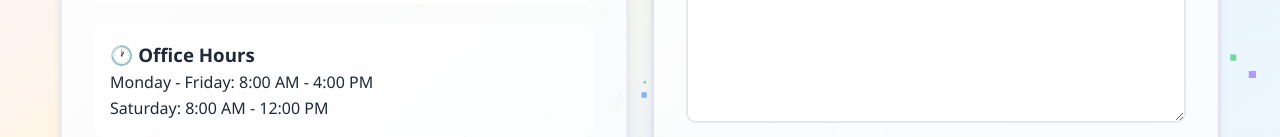
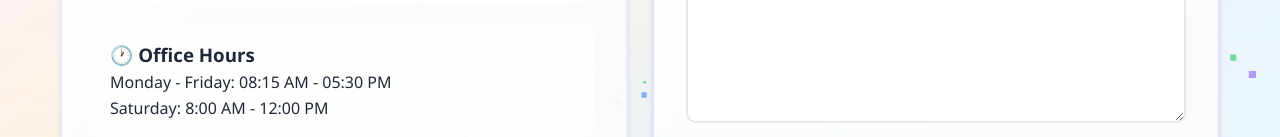
Before and after one commit to Nikhilsahani007/School-Website-Project, a React (Vite) app in the folder siddhartha-school/client/: page /contact in a window 1280 px wide. Shown: the part 659-796 px from the top of the page. Built offline with nearby package versions, Linux system fonts and the light colour scheme; the HTML template or start-up script is replaced by a standard one.

Commit message:
Update Contact timings

```diff
--- a/siddhartha-school/client/src/pages/Contact.jsx
+++ b/siddhartha-school/client/src/pages/Contact.jsx
@@ -113,7 +113,7 @@ function Contact() {
 
 						<div className="info-item">
 							<h3>🕐 Office Hours</h3>
-							<p>Monday - Friday: 8:00 AM - 4:00 PM<br />Saturday: 8:00 AM - 12:00 PM</p>
+							<p>Monday - Friday: 08:15 AM - 05:30 PM<br />Saturday: 8:00 AM - 12:00 PM</p>
 						</div>
 					</div>
 
```
